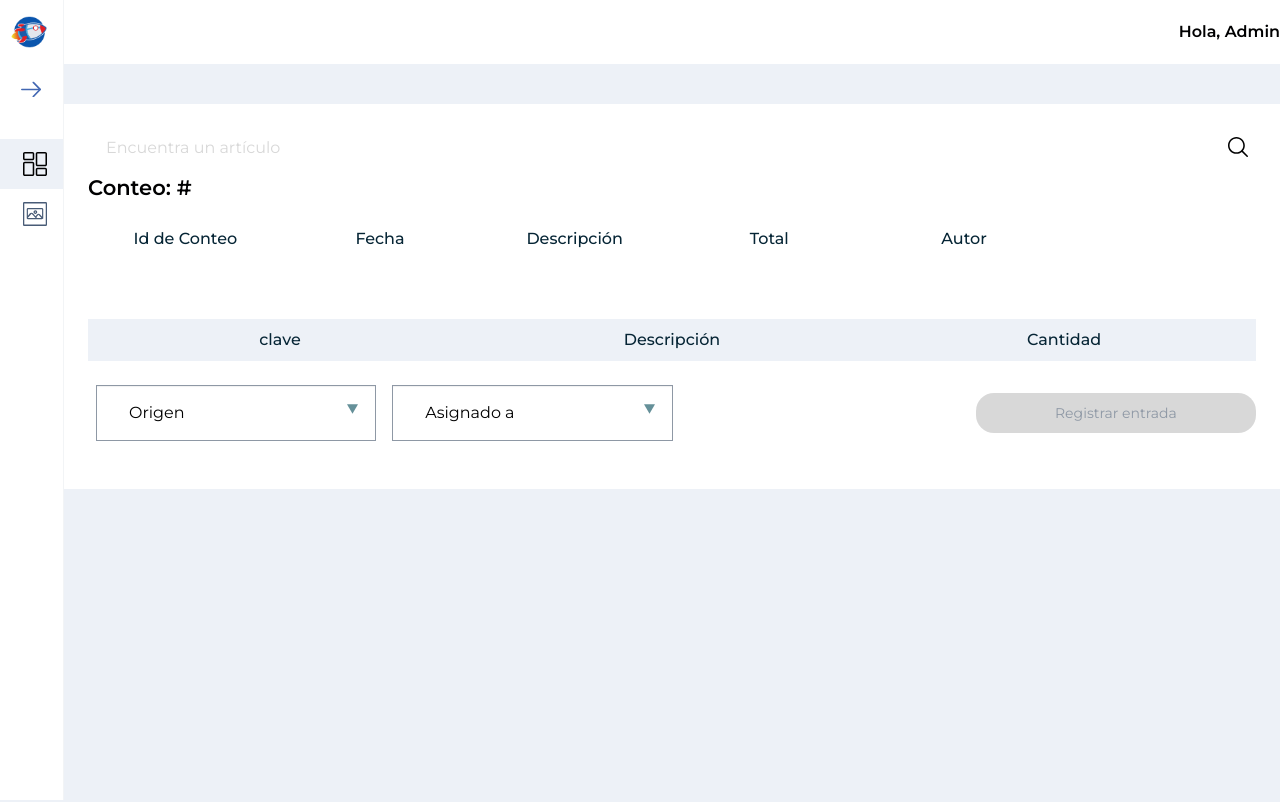
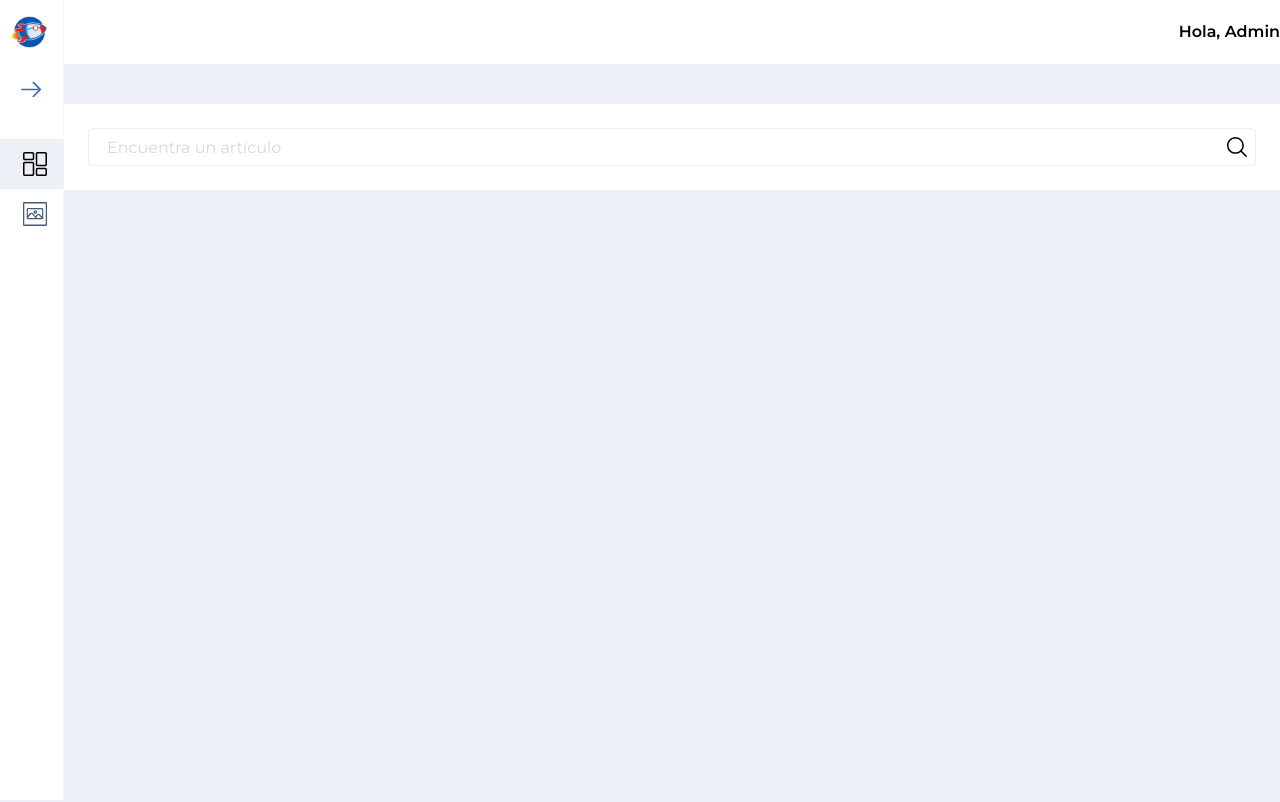
Before and after one commit to Lariicsa/fan-ui-bodega, a Vue app: page / in a window 1280 px wide. Shown: the top 802 px of the page. Built offline with nearby package versions, Linux system fonts and the light colour scheme.

Commit message:
Add ui showing validation

```diff
--- a/src/assets/scss/components/finder.scss
+++ b/src/assets/scss/components/finder.scss
@@ -1,5 +1,6 @@
 .finder {
   background-color: $snow;
+  border: 0.1rem solid $pale-grey-two;
   border-radius: $radius;
   display: flex;
   justify-content: space-between;
--- a/src/views/Home.vue
+++ b/src/views/Home.vue
@@ -9,7 +9,7 @@
           v-model="idTyped"
         />
       </div>
-      <div class="col">
+      <div v-show="mainTableData !== null" class="col">
         <h4>Conteo: #{{ countId }}</h4>
         <div class="row">
           <TableDetail :item="tabledata" :topCols="6" :cols="3" />
```
